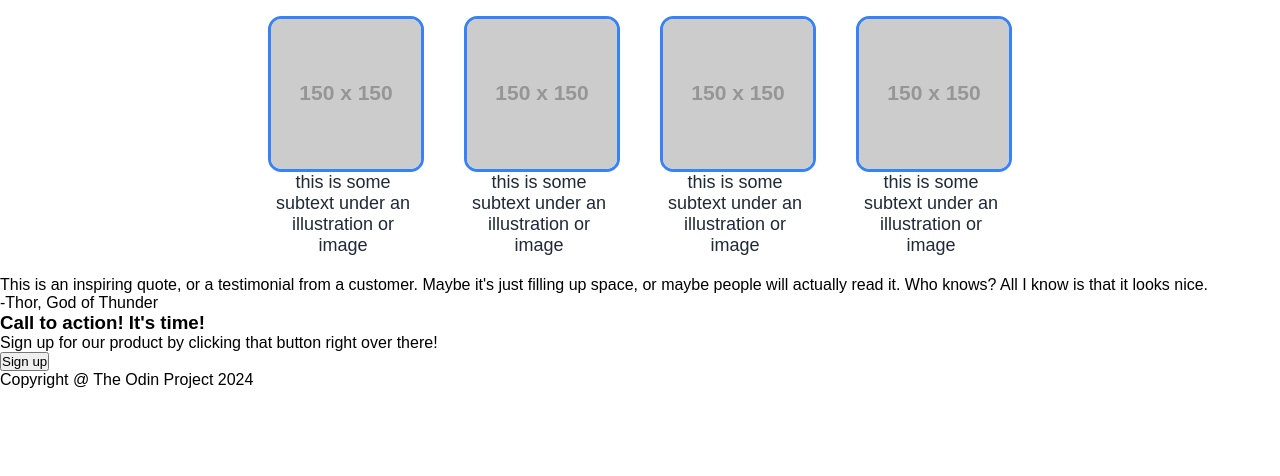
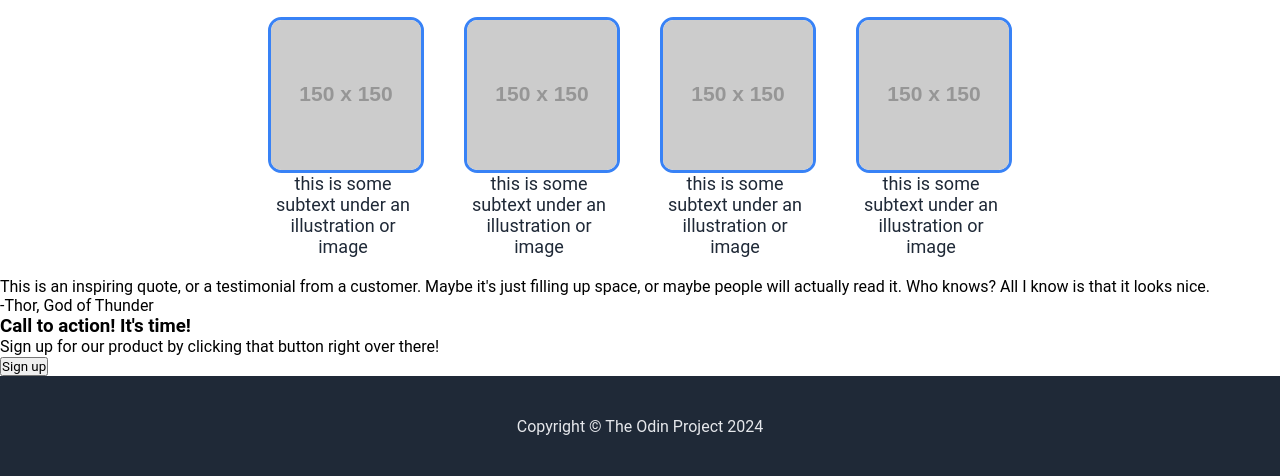
Before and after one commit to SaraDawner2000/odin-landing-page, a plain HTML site: page index.html in a window 1280 px wide. Shown: the part 536-1012 px from the top of the page. Before the commit the page ends 925 px from the top, so only its background shows below. Drawn offline with Linux system fonts and the light colour scheme; placeholder pictures from the web are drawn by us.

Commit message:
match footer to target

```diff
--- a/index.html
+++ b/index.html
@@ -49,7 +49,7 @@
                 </div>
             </div>
         </div>
-        <blockquote class = "quote" id = "quote">
+        <blockquote class = "quote grey" id = "quote">
             <p>This is an inspiring quote, or a testimonial from a customer. Maybe it's just filling up space, or maybe people will actually read it. Who knows? All I know is that it looks nice.</p><p>-Thor, God of Thunder</p>
         </blockquote>
         <div class = "signup" id = "signup">
@@ -62,8 +62,8 @@
             </div>
         </div>
     </main>
-    <footer>
-        <p>Copyright @ The Odin Project 2024</p>
+    <footer class = "dark">
+        <p>Copyright © The Odin Project 2024</p>
     </footer>
 </body>
 </html>
--- a/styles.css
+++ b/styles.css
@@ -1,5 +1,5 @@
 * {
-    font-family: "Public Sans", "Helvetica now", sans-serif;
+    font-family: "Roboto", sans-serif;
     margin: 0;
     padding: 0;
 }
@@ -97,3 +97,14 @@ body {
     color: #1F2937;
     padding: 20px 0 20px 0;
 }
+footer{
+    display: flex;
+    justify-content: center;
+    align-items: center;
+    position: relative;
+    min-height: 100px;
+}
+footer p{
+    color: #E5E7EB;
+    font-size: 16px;
+}
```
